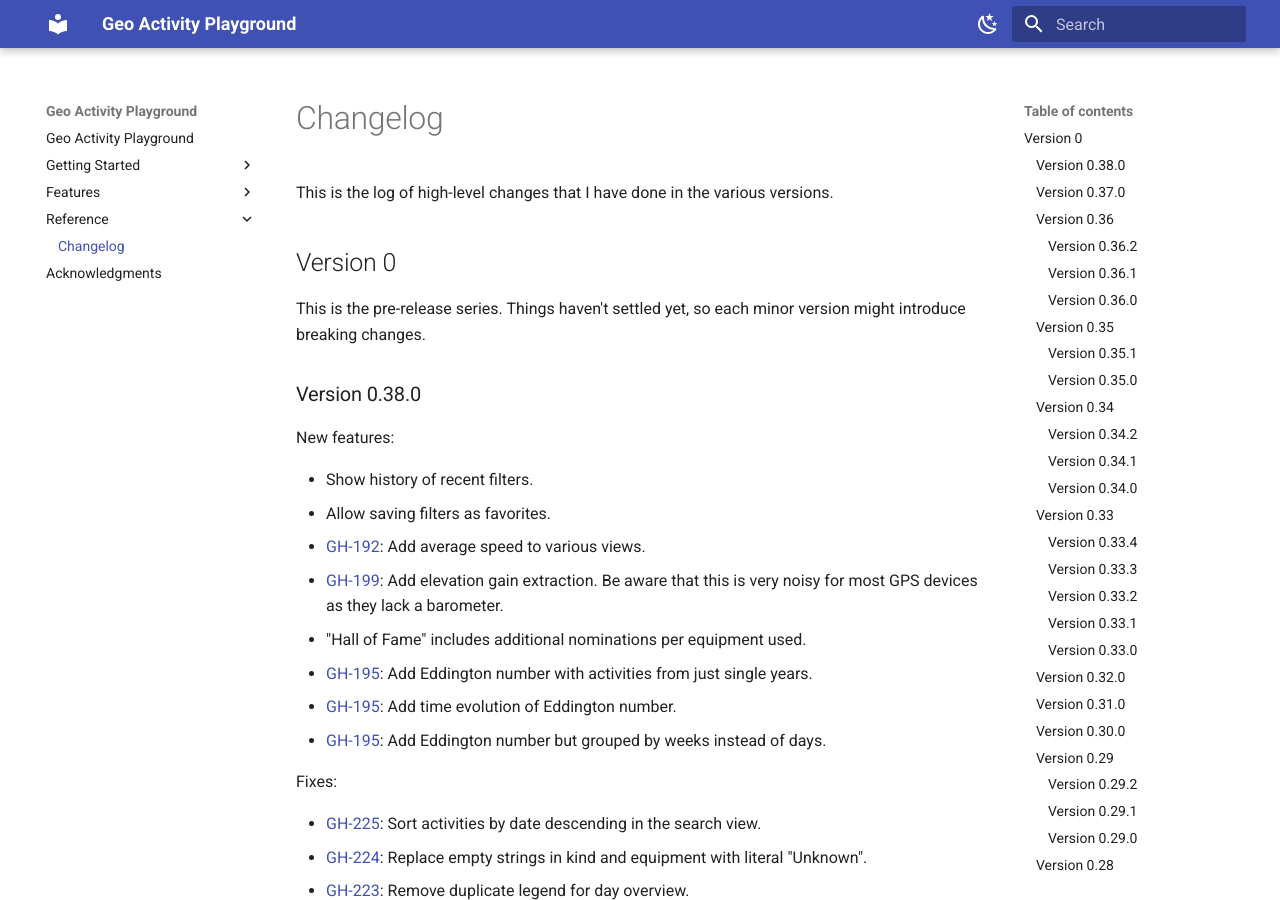
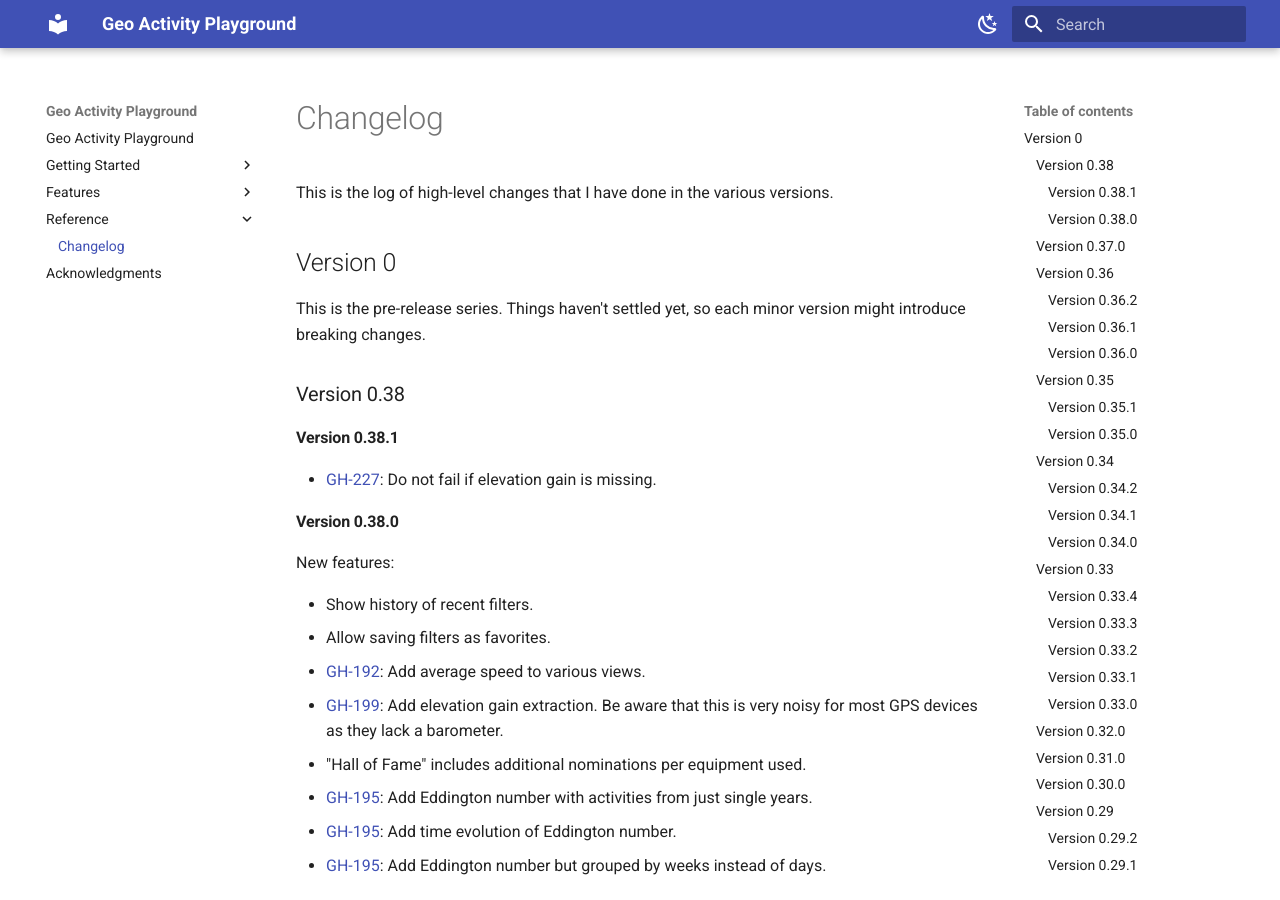
Before and after one commit to martin-ueding/geo-activity-playground, an MkDocs documentation site: the page built from docs/reference/changelog.md, in a window 1280 px wide and 900 px high. Built offline with MkDocs 1.6.1 and Material for MkDocs 9.7.7, drawn with Linux system fonts in a browser that asks for light colours.

Commit message:
GH-227: Changelog entry

```diff
--- a/docs/reference/changelog.md
+++ b/docs/reference/changelog.md
@@ -10,7 +10,13 @@ This is the log of high-level changes that I have done in the various versions.
 
 This is the pre-release series. Things haven't settled yet, so each minor version might introduce breaking changes.
 
-### Version 0.38.0
+### Version 0.38
+
+#### Version 0.38.1
+
+- [GH-227](https://github.com/martin-ueding/geo-activity-playground/issues/227): Do not fail if elevation gain is missing.
+
+#### Version 0.38.0
 
 New features:
 
```
